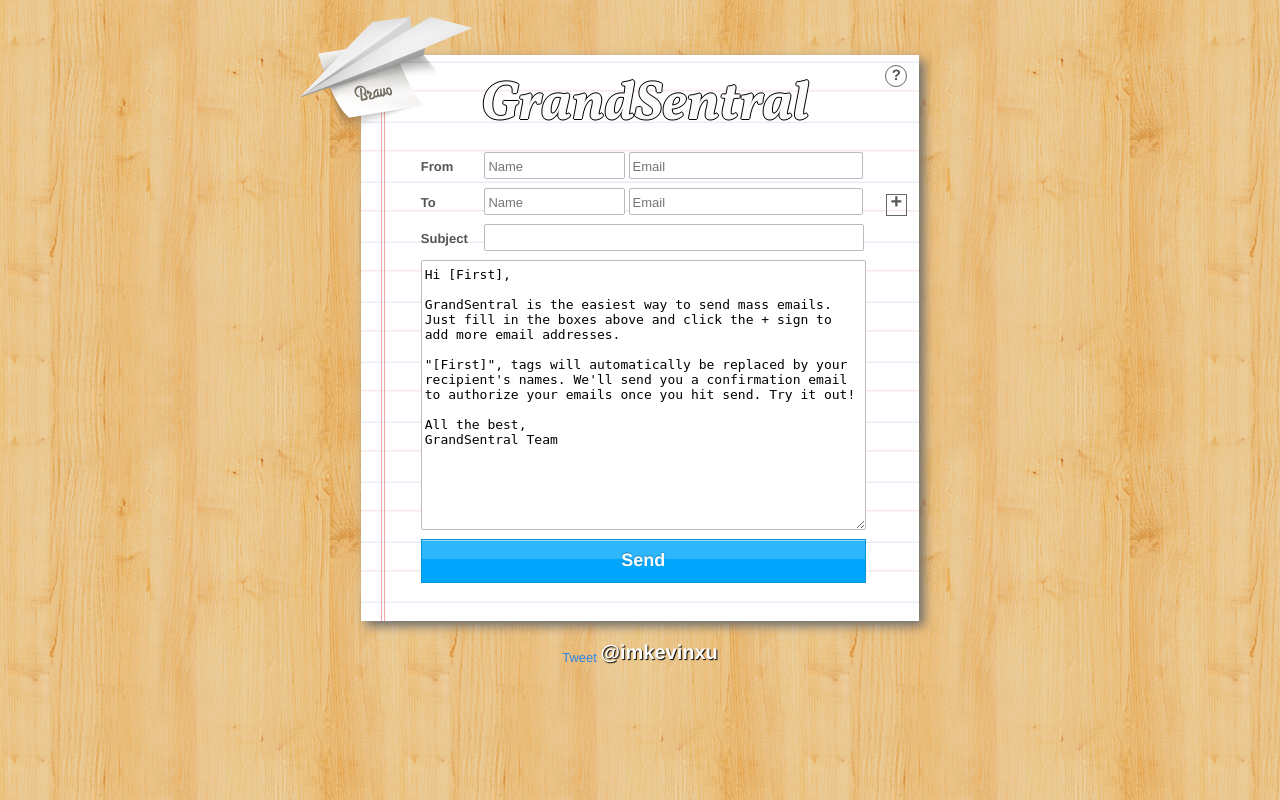
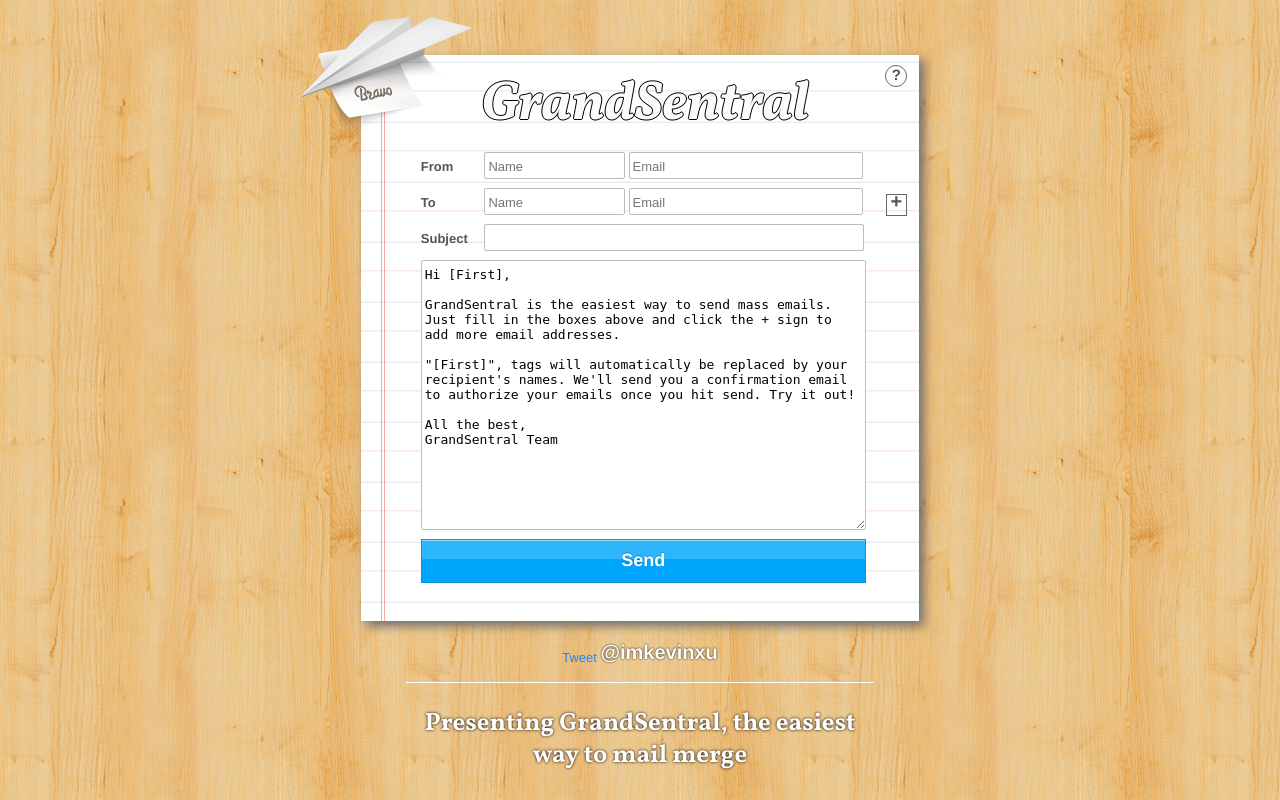
Before and after one commit to imkevinxu/grandsentral, a Django app: page / in a window 1280 px wide. Run offline with Django 3.2, Linux system fonts and the light colour scheme; parts of the project's set-up code (start-up, migrations or seed data) failed here and were passed over; some libraries are stand-ins or nearby versions.

Commit message:
adding blog link

```diff
--- a/static/css/app.css
+++ b/static/css/app.css
@@ -207,16 +207,36 @@ a#imkevinxu {
 	font-size:20px;
 	top:-3px;
 	position:relative;
-	text-shadow: 1px 1px 1px #000;
+	text-shadow: 0px 0px 2px #000;
 }
 
 a#imkevinxu:hover {
-	color:inherit;
+	color:black;
 	text-shadow: none;
 }
 
 a#imkevinxu:active {
 	top:-1px;
+}
+
+a#blog {
+	color:#fff;
+	font-size:25px;
+	font-weight:bold;
+	font-family: 'Vollkorn', serif;
+	top:25px;
+	line-height:32px;
+	position:relative;
+	text-shadow: 0px 0px 3px #000;
+}
+
+a#blog:hover {
+	color:black;
+	text-shadow: none;
+}
+
+a#blog:active {
+	top:27px;
 }
 
 /*	--------------------------------------------------
--- a/templates/base.html
+++ b/templates/base.html
@@ -84,8 +84,15 @@
 <script>!function(d,s,id){var js,fjs=d.getElementsByTagName(s)[0];if(!d.getElementById(id)){js=d.createElement(s);js.id=id;js.src="//platform.twitter.com/widgets.js";fjs.parentNode.insertBefore(js,fjs);}}(document,"script","twitter-wjs");</script>
 
 				<a href="http://twitter.com/imkevinxu" target="_blank" id="imkevinxu">@imkevinxu</a>
+
+				<br/>
+				<div style="border-bottom:1px solid #fff; height:15px;"></div>
+
+				<a href="http://imkevinxu.wordpress.com/2012/03/09/presenting-grandsentral-the-easiest-way-to-mail-merge/" target="_blank" id="blog">Presenting GrandSentral, the easiest way to mail merge</a>
 			</div>
 		</div>
+
+
 	</div>
 
 
```
